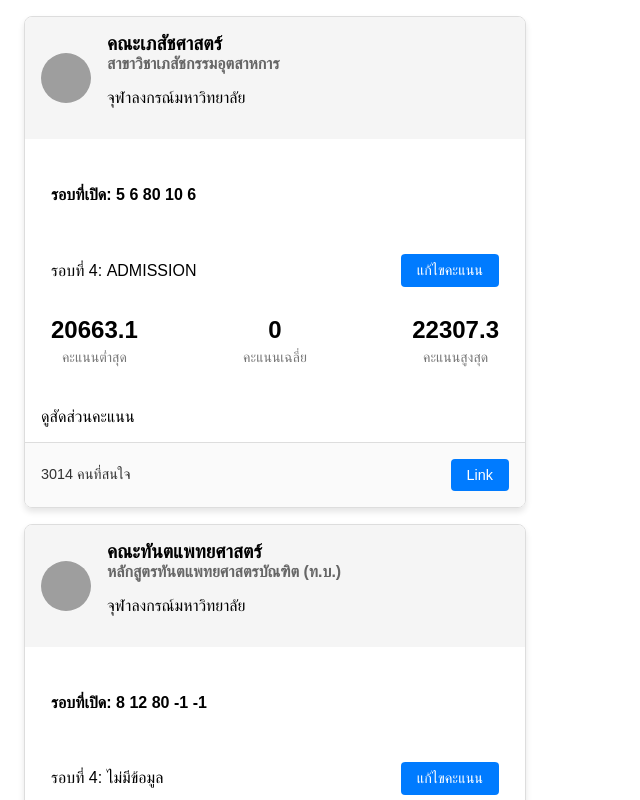
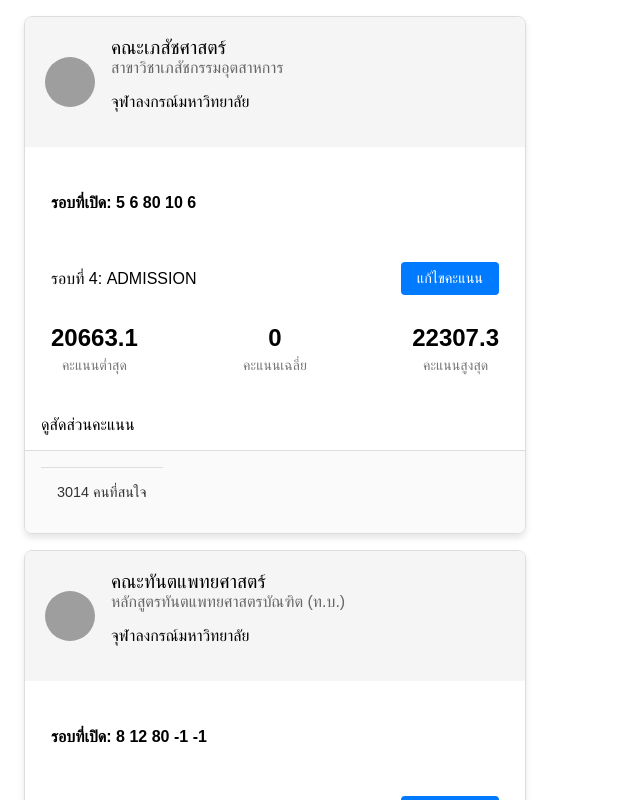
Before and after one commit to karn806/skd-dev-test, a React (Vite) app in the folder my-react-app/: page / in a window 1280 px wide. Shown: the top 800 px of the page, without its empty margins (0-640 px from the left). Built offline with nearby package versions, Linux system fonts and the light colour scheme; grey boxes are pictures that could not be loaded.

Commit message:
separate header and footer into components

```diff
--- a/my-react-app/src/Card.jsx
+++ b/my-react-app/src/Card.jsx
@@ -1,17 +1,14 @@
 /* eslint-disable react/prop-types */
 import Content from "./Content";
+import CardHeader from "./CardHeader";
+import CardFooter from "./CardFooter";
 import Collapsible from 'react-collapsible';
 
 function Card(props){
     return (
         <div className="card">
             <div className="card-header">
-                <img src={props.record.logo}  className="card-image" />
-                <div className="card-titles">
-                    <h2 className="card-title">{props.record.faculty.name}</h2>
-                    <h3 className="card-subtitle">{props.record.name}</h3>
-                    <p>{props.record.faculty.university.name}</p>
-                </div>
+                <CardHeader logo={props.record.logo} name={props.record.name} faculty={props.record.faculty} />
             </div>
             <div className="card-content">
                 <Content roundSeats={props.record.roundSeats} score={props.record.score}/>
@@ -25,12 +22,7 @@
             </div>
 
           <div className="card-footer">
-            <div className="card-footer-left">
-                <p className="card-footer-text">{props.record.likes} คนที่สนใจ</p>
-            </div>
-            <div className="card-footer-right">
-                <button className="card-footer-button">Link</button>
-            </div>
+            <CardFooter likes={props.record.likes}/>
           </div>
         </div>
       );
--- /dev/null
+++ b/my-react-app/src/CardFooter.jsx
@@ -0,0 +1,12 @@
+/* eslint-disable react/prop-types */
+function CardFooter(props) {
+    return (
+        <div className="card-footer">
+            <div className="card-footer-left">
+                <p className="card-footer-text">{props.likes} คนที่สนใจ</p>
+            </div>
+        </div>
+    );
+}
+
+export default CardFooter
--- /dev/null
+++ b/my-react-app/src/CardHeader.jsx
@@ -0,0 +1,15 @@
+/* eslint-disable react/prop-types */
+function CardHeader(props) {
+    return(
+        <div className="card-header">
+            <img src={props.logo} className="card-image"></img>
+            <div className="card-titles">
+                <div className="card-title">{props.faculty.name}</div>
+                <div className="card-subtitle">{props.name}</div>
+                <p>{props.faculty.university.name}</p>
+            </div>
+        </div>
+    );
+}
+
+export default CardHeader
--- a/my-react-app/src/index.css
+++ b/my-react-app/src/index.css
@@ -11,7 +11,7 @@
 .card-header {
   display: flex;
   align-items: center;
-  padding: 16px;
+  padding: 10px;
   background-color: #f5f5f5;
 }
 
```
